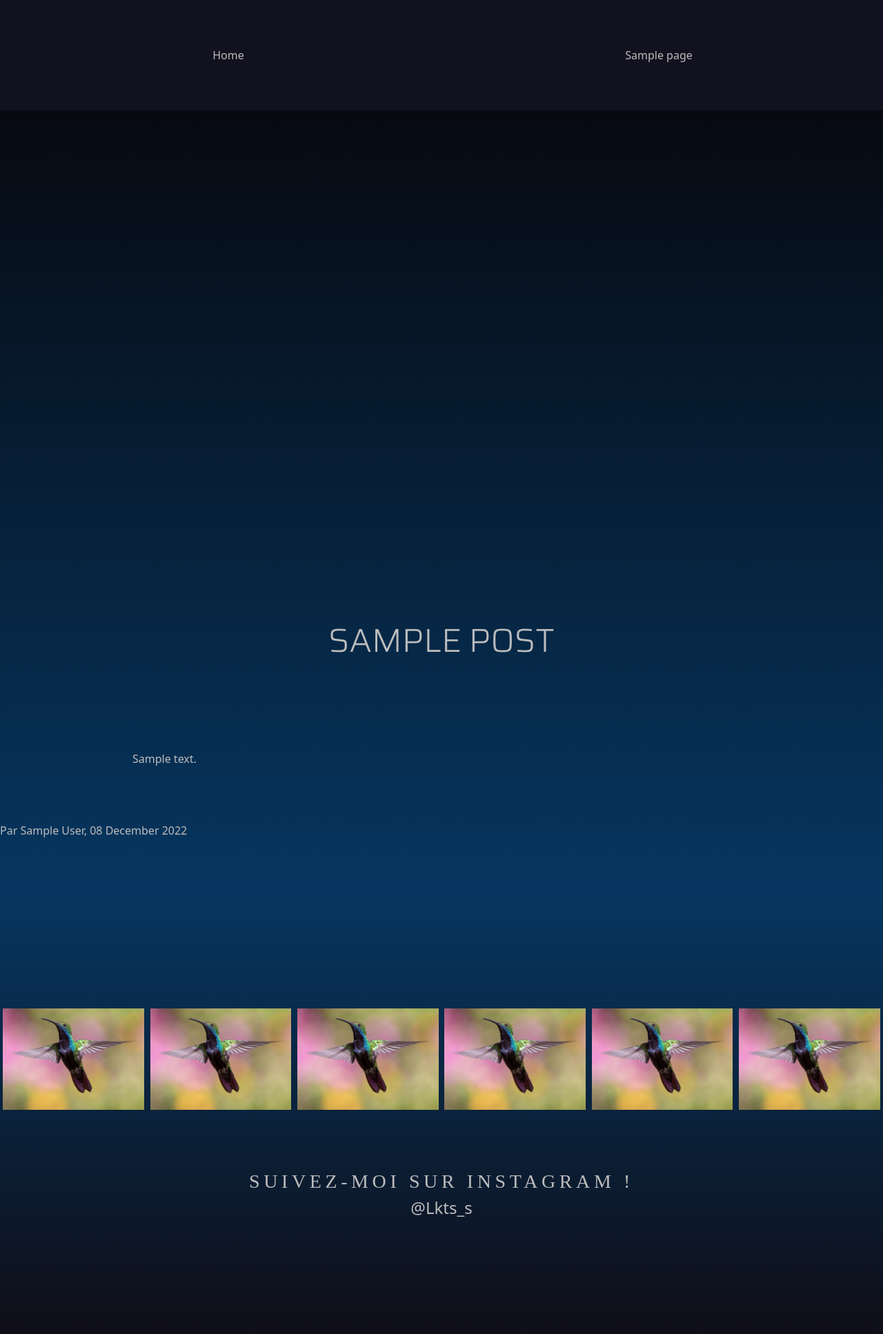
After one commit to LucasMachut/blogvoyage, a WordPress theme: template backend/web/app/themes/blogvoyage/single.php in a window 1280 px wide. The commit adds this page. Shown: the whole page at 69% size. Run offline with PHP 8.4 and a stand-in for WordPress, Linux system fonts and the light colour scheme; the site name, menu and one post (Sample post) are stand-ins, and other content is empty; some web fonts are replaced.

Commit message:
done integ single.php

```diff
--- a/backend/web/app/themes/blogvoyage/assets/css/index.css
+++ b/backend/web/app/themes/blogvoyage/assets/css/index.css
@@ -30,17 +30,19 @@ h3{
 li {
   list-style-type: none;
 }
-a:link{
+a:link, a:visited{
   text-decoration: none;
   color: #bcbcbc;
 }
+
+
 
 /************HEADER***********/
 .menu{
   display: flex;
   width: 100%;
   height: 20vh;
-  background-color: #2d2b4d62;
+  background-color: #12111f;
 }
 nav ul{
   width: 100%;
@@ -129,7 +131,7 @@ nav ul{
   transition: all 1s ease-out;
 }
 
-
+/***********BANNER INSTA***********/
 .banner-photos-insta{
   display: flex;
   justify-content: center;
@@ -150,3 +152,47 @@ nav ul{
 .banner-photos-insta__item img{
   width: 100%;
 }
+
+
+
+/***********HOME***********/
+.home-title{
+  margin-top:20vh;
+}
+.article-exerpt-item{
+  width: 100%;
+  height: 60vh;
+  display: flex;
+}
+.article-exerpt-img{
+  width: 50%;
+  display: flex;
+  justify-content: center;
+  align-items: center;
+}
+.article-exerpt-img img{
+  width: 80%;
+}
+.article-exerpt-infos{
+  width: 50%;
+  display: flex;
+  flex-direction: column;
+  padding: 5%;
+}
+
+/***********SINGLE***********/
+.single-post-img{
+  width: 100%;
+  height: 80vh;
+  margin: 15vh 0 15vh 0;
+}
+.single-post-img img{
+  height: 100%;
+}
+.single-post-content{
+  margin: 10vh 15% 10vh 15%;
+}
+.single-post-meta{
+  display: flex;
+  justify-content: right;
+}
--- /dev/null
+++ b/backend/web/app/themes/blogvoyage/single.php
@@ -0,0 +1,27 @@
+<?php
+get_header();
+?>
+<body>
+<body>
+    <?php get_template_part('template_parts/header_menu') ?>
+    <main>
+        <?php if(have_posts()) : ?>
+            <?php while ( have_posts() ): ?>
+                <?php the_post() ?>
+                <div class="single-post-img" style="background: url('<?= the_post_thumbnail_url(); ?>') no-repeat 50% 50%"></div>
+                <h2 class="section-title"><?= the_title() ?></h2>
+
+                <div class="single-post-content">
+                    <?php the_content() ?>
+                </div>
+
+                <div class="single-post__meta">Par <a href="javascript:void(0)"><?php the_author() ?></a>, <?php the_time('d F Y') ?></div>
+
+            <?php endwhile; ?>
+        <?php endif; ?>
+    </main>
+    <?php get_template_part('template_parts/insta-banner') ?>
+
+<?php
+get_footer();
+?>
--- /dev/null
+++ b/backend/web/app/themes/blogvoyage/template_parts/insta-banner.php
@@ -0,0 +1,26 @@
+<div class="banner-photos-insta">
+    <div class="banner-photos-insta__container">
+        <div class="banner-photos-insta__item">
+        <img src="<?= get_template_directory_uri() . '/assets/img/colibri.jpg' ?>" alt="">
+        </div>
+        <div class="banner-photos-insta__item">
+        <img src="<?= get_template_directory_uri() . '/assets/img/colibri.jpg' ?>" alt="">
+        </div>
+        <div class="banner-photos-insta__item">
+        <img src="<?= get_template_directory_uri() . '/assets/img/colibri.jpg' ?>" alt="">
+        </div>
+        <div class="banner-photos-insta__item">
+        <img src="<?= get_template_directory_uri() . '/assets/img/colibri.jpg' ?>" alt="">
+        </div>
+        <div class="banner-photos-insta__item">
+        <img src="<?= get_template_directory_uri() . '/assets/img/colibri.jpg' ?>" alt="">
+        </div>
+        <div class="banner-photos-insta__item">
+        <img src="<?= get_template_directory_uri() . '/assets/img/colibri.jpg' ?>" alt="">
+        </div>
+    </div>
+    <h3>Suivez-moi sur instagram !</h3>
+    <h4 id="link-insta">
+        <a href="#">@Lkts_s</a>
+    </h4>
+</div>
```
Also changed, not shown: backend/web/app/themes/blogvoyage/front-page.php (+3 -5 lines), backend/web/app/themes/blogvoyage/home.php (added, +32 -0 lines).
